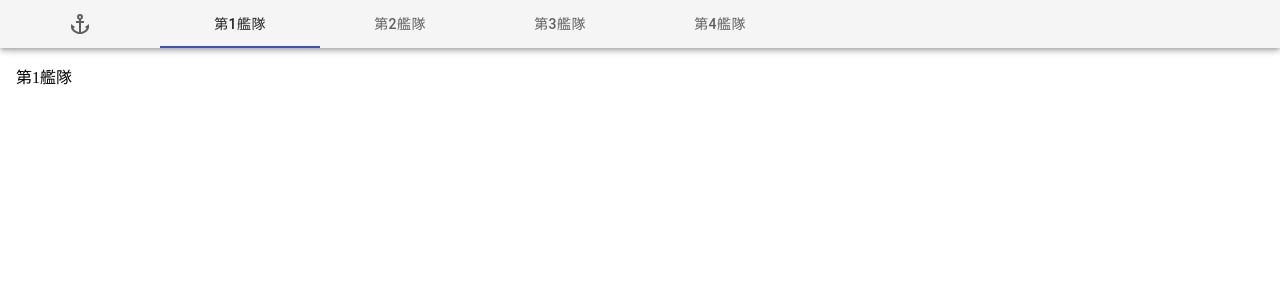
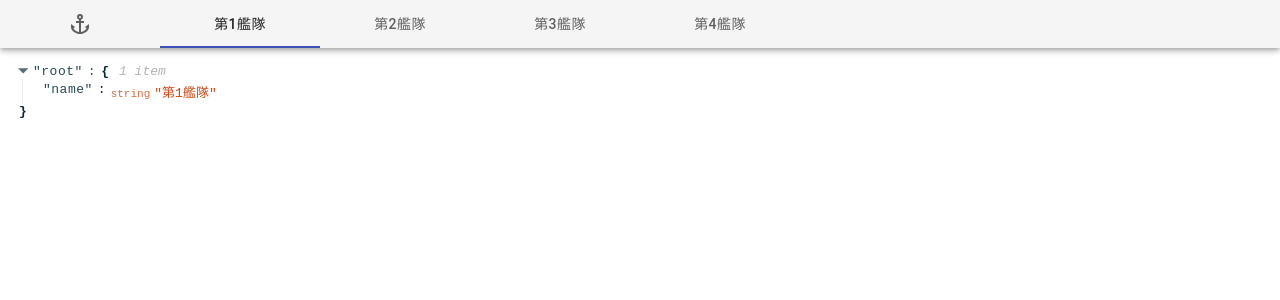
Before and after one commit to rsky/logbook-kai-web, a React app: page / in a window 1280 px wide. Both pictures are taken after a click on the tab "第1艦隊". Shown: the top 300 px of the page. Built offline with nearby package versions, Linux system fonts and the light colour scheme.

Commit message:
Add the data dumper

```diff
--- /dev/null
+++ b/src/components/Dump.tsx
@@ -0,0 +1,22 @@
+import React from "react"
+import ReactJson from "react-json-view"
+import { Container, makeStyles } from "@material-ui/core"
+import { rootStyle } from "./layouts/Common"
+
+const useStyles = makeStyles({
+    root: rootStyle,
+})
+
+type JSONDumpProps = {
+    // eslint-disable-next-line @typescript-eslint/no-explicit-any
+    data?: any;
+}
+
+export const Dump: React.SFC<JSONDumpProps> = ({ data }) => {
+    const classes = useStyles()
+    return (
+        <Container className={classes.root}>
+            <ReactJson src={data} />
+        </Container>
+    )
+}
--- a/src/components/layouts/SmartLayout.tsx
+++ b/src/components/layouts/SmartLayout.tsx
@@ -2,6 +2,7 @@ import React, { useState } from "react"
 import { AppBar, Box, Tabs, makeStyles } from "@material-ui/core"
 import { HomeIcon, SettingsIcon, DebugIcon, Tab, rootStyle } from "./Common"
 import { Debug } from "../Debug"
+import { Dump } from "../Dump"
 import { Settings } from "../Settings"
 
 const INDEX_SETTINGS = 5
@@ -26,13 +27,13 @@ const MainPane: React.SFC<MainPaneProps> = ({ index, classes }) => {
     case 0:
         return <Box className={classes.root}>母港</Box>
     case 1:
-        return <Box className={classes.root}>第1艦隊</Box>
+        return <Dump data={{ name: "第1艦隊" }} />
     case 2:
-        return <Box className={classes.root}>第2艦隊</Box>
+        return <Dump data={{ name: "第2艦隊" }} />
     case 3:
-        return <Box className={classes.root}>第3艦隊</Box>
+        return <Dump data={{ name: "第3艦隊" }} />
     case 4:
-        return <Box className={classes.root}>第4艦隊</Box>
+        return <Dump data={{ name: "第4艦隊" }} />
     case 5:
         return <Settings />
     case 6:
--- a/src/components/layouts/WideLayout.tsx
+++ b/src/components/layouts/WideLayout.tsx
@@ -2,6 +2,7 @@ import React, { useState } from "react"
 import { AppBar, Box, Grid, Tabs, makeStyles } from "@material-ui/core"
 import { HomeIcon, SettingsIcon, DebugIcon, Tab, rootStyle } from "./Common"
 import { Debug } from "../Debug"
+import { Dump } from "../Dump"
 import { Settings } from "../Settings"
 
 const INDEX_SETTINGS = 1
@@ -23,7 +24,6 @@ type LeftPaneProps = {
 
 type RightPaneProps = {
     index: number;
-    classes: Record<string, string>;
 }
 
 const LeftPane: React.SFC<LeftPaneProps> = ({ index, classes }) => {
@@ -39,16 +39,16 @@ const LeftPane: React.SFC<LeftPaneProps> = ({ index, classes }) => {
     }
 }
 
-const RightPane: React.SFC<RightPaneProps> = ({ index, classes }) => {
+const RightPane: React.SFC<RightPaneProps> = ({ index }) => {
     switch (index) {
     case 0:
-        return <Box className={classes.root}>第1艦隊</Box>
+        return <Dump data={{ name: "第1艦隊" }} />
     case 1:
-        return <Box className={classes.root}>第2艦隊</Box>
+        return <Dump data={{ name: "第1艦隊" }} />
     case 2:
-        return <Box className={classes.root}>第3艦隊</Box>
+        return <Dump data={{ name: "第1艦隊" }} />
     case 3:
-        return <Box className={classes.root}>第4艦隊</Box>
+        return <Dump data={{ name: "第1艦隊" }} />
     default:
         return null
     }
@@ -100,7 +100,7 @@ export const WideLayout: React.SFC<WideLayoutProps> = props => {
                     <LeftPane index={lIndex} classes={classes} />
                 </Grid>
                 <Grid item xs={12} sm={6}>
-                    <RightPane index={rIndex} classes={classes} />
+                    <RightPane index={rIndex} />
                 </Grid>
             </Grid>
         </div>
```
